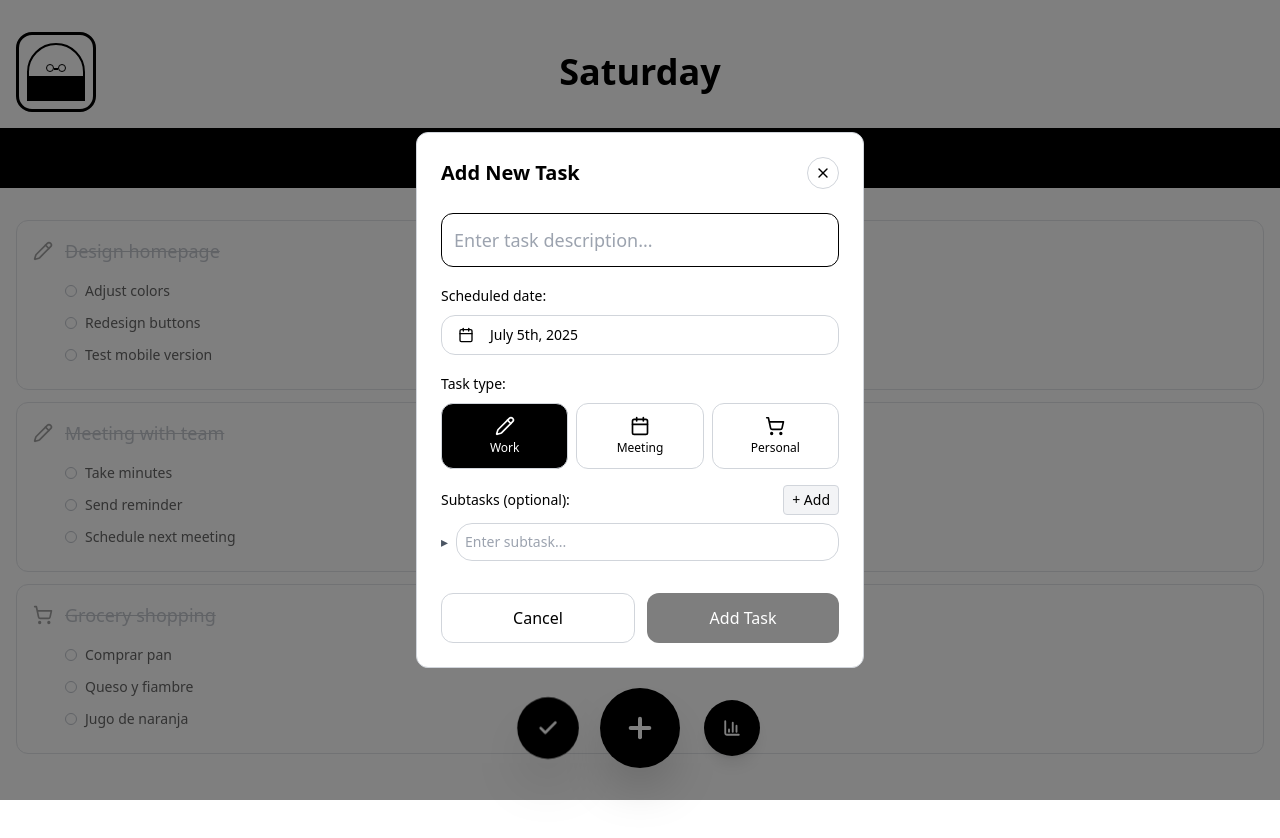
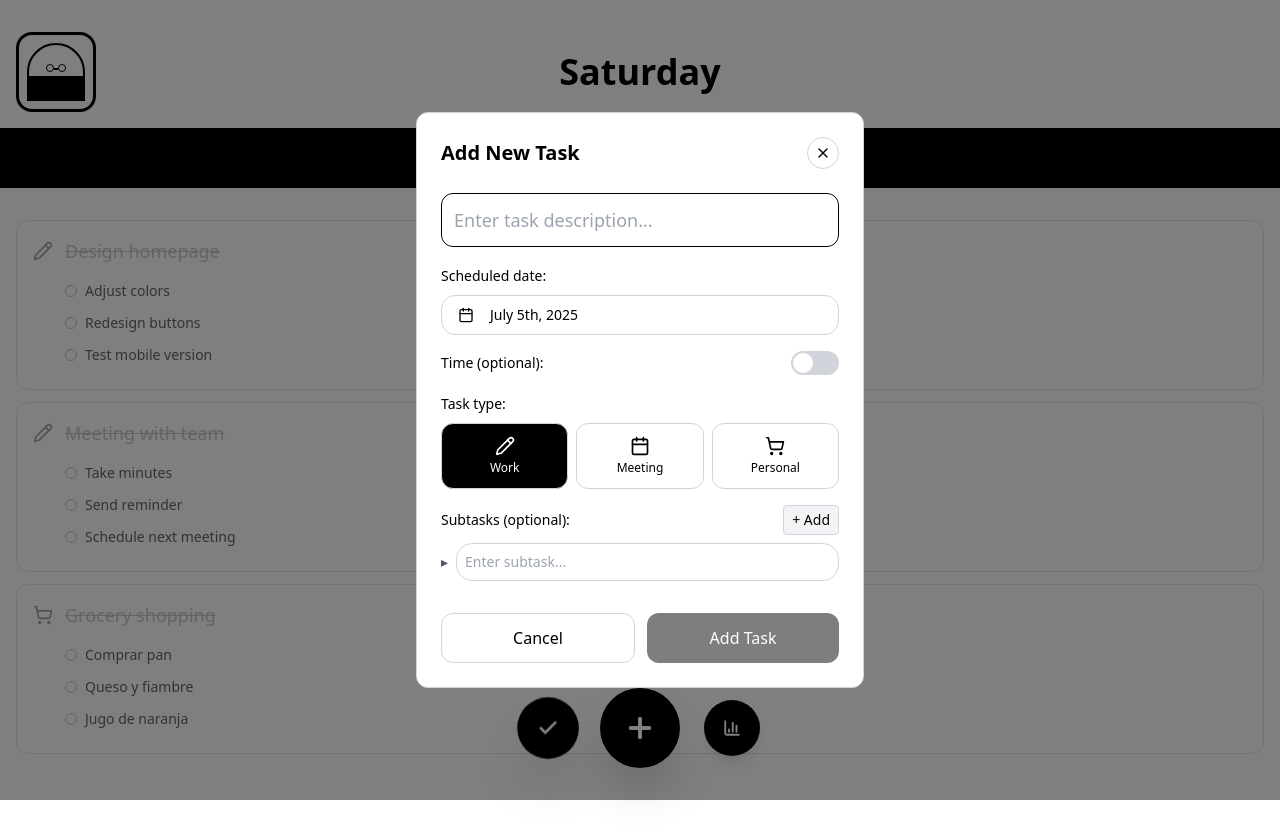
Before and after one commit to Hiizzzo/Steeb, a React (Vite) app: page / in a window 1280 px wide. Both pictures are taken after a click on the button 640 px from the left and 728 px from the top of the page. Shown: the top 838 px of the page. Built offline with nearby package versions, Linux system fonts and the light colour scheme.

Commit message:
Add task time scheduling feature with optional time input
Co-authored-by: theblexiz3010 <theblexiz3010@gmail.com>

```diff
--- a/src/components/CalendarView.tsx
+++ b/src/components/CalendarView.tsx
@@ -16,6 +16,7 @@ interface Task {
   completed: boolean;
   subtasks?: SubTask[];
   scheduledDate?: string;
+  scheduledTime?: string;
   completedDate?: string;
 }
 
@@ -286,6 +287,8 @@ const CalendarView: React.FC<CalendarViewProps> = ({
                       type={task.type}
                       completed={task.completed}
                       subtasks={task.subtasks}
+                      scheduledDate={task.scheduledDate}
+                      scheduledTime={task.scheduledTime}
                       onToggle={onToggleTask}
                       onToggleSubtask={onToggleSubtask}
                       onDelete={onDelete}
--- a/src/components/ModalAddTask.tsx
+++ b/src/components/ModalAddTask.tsx
@@ -16,7 +16,7 @@ interface SubTask {
 interface ModalAddTaskProps {
   isOpen: boolean;
   onClose: () => void;
-  onAddTask: (title: string, type: 'personal' | 'work' | 'meditation', subtasks?: SubTask[], scheduledDate?: string) => void;
+  onAddTask: (title: string, type: 'personal' | 'work' | 'meditation', subtasks?: SubTask[], scheduledDate?: string, scheduledTime?: string) => void;
 }
 
 const ModalAddTask: React.FC<ModalAddTaskProps> = ({ isOpen, onClose, onAddTask }) => {
@@ -24,6 +24,8 @@ const ModalAddTask: React.FC<ModalAddTaskProps> = ({ isOpen, onClose, onAddTask
   const [selectedType, setSelectedType] = useState<'personal' | 'work' | 'meditation'>('work');
   const [subtasks, setSubtasks] = useState<string[]>(['']);
   const [selectedDate, setSelectedDate] = useState<Date>(new Date());
+  const [selectedTime, setSelectedTime] = useState<string>('');
+  const [hasTime, setHasTime] = useState(false);
 
   const handleSubmit = (e: React.FormEvent) => {
     e.preventDefault();
@@ -37,10 +39,18 @@ const ModalAddTask: React.FC<ModalAddTaskProps> = ({ isOpen, onClose, onAddTask
         }));
 
       const scheduledDate = selectedDate.toISOString().split('T')[0];
-      onAddTask(title.trim(), selectedType, validSubtasks.length > 0 ? validSubtasks : undefined, scheduledDate);
+      onAddTask(
+        title.trim(),
+        selectedType,
+        validSubtasks.length > 0 ? validSubtasks : undefined,
+        scheduledDate,
+        hasTime ? selectedTime : undefined
+      );
       setTitle('');
       setSubtasks(['']);
       setSelectedDate(new Date());
+      setSelectedTime('');
+      setHasTime(false);
       onClose();
     }
   };
@@ -120,6 +130,38 @@ const ModalAddTask: React.FC<ModalAddTaskProps> = ({ isOpen, onClose, onAddTask
                 />
               </PopoverContent>
             </Popover>
+          </div>
+
+          {/* Selector de hora */}
+          <div className="space-y-2">
+            <div className="flex items-center justify-between">
+              <label className="text-sm font-medium text-black" style={{ fontFamily: 'system-ui, -apple-system, sans-serif' }}>
+                Time (optional):
+              </label>
+              <button
+                type="button"
+                onClick={() => setHasTime(!hasTime)}
+                className={`w-12 h-6 rounded-full transition-all ${
+                  hasTime ? 'bg-black' : 'bg-gray-300'
+                }`}
+              >
+                <div
+                  className={`w-5 h-5 bg-white rounded-full transition-transform ${
+                    hasTime ? 'translate-x-6' : 'translate-x-0.5'
+                  }`}
+                />
+              </button>
+            </div>
+
+            {hasTime && (
+              <input
+                type="time"
+                value={selectedTime}
+                onChange={(e) => setSelectedTime(e.target.value)}
+                className="w-full p-3 border border-gray-300 rounded-xl text-lg font-medium focus:outline-none focus:border-black"
+                style={{ fontFamily: 'system-ui, -apple-system, sans-serif' }}
+              />
+            )}
           </div>
 
           {/* Selector de tipo */}
--- a/src/components/TaskCard.tsx
+++ b/src/components/TaskCard.tsx
@@ -1,6 +1,6 @@
 
 import React, { useState, useRef } from 'react';
-import { Pencil, Calendar, ShoppingCart, CheckCircle, Circle, Trash2 } from 'lucide-react';
+import { Pencil, Calendar, ShoppingCart, CheckCircle, Circle, Trash2, Clock } from 'lucide-react';
 
 interface SubTask {
   id: string;
@@ -14,6 +14,8 @@ interface TaskCardProps {
   type: 'personal' | 'work' | 'meditation';
   completed: boolean;
   subtasks?: SubTask[];
+  scheduledDate?: string;
+  scheduledTime?: string;
   onToggle: (id: string) => void;
   onToggleSubtask?: (taskId: string, subtaskId: string) => void;
   onDelete?: (id: string) => void;
@@ -25,6 +27,8 @@ const TaskCard: React.FC<TaskCardProps> = ({
   type,
   completed,
   subtasks,
+  scheduledDate,
+  scheduledTime,
   onToggle,
   onToggleSubtask,
   onDelete
@@ -179,7 +183,8 @@ const TaskCard: React.FC<TaskCardProps> = ({
               {getTypeIcon()}
             </div>
 
-            {/* Texto de la tarea */}
+            {/* Texto de la tarea y hora */}
+            <div className="flex-1">
               <span
                 className={`text-lg font-medium transition-all duration-300 ${
                   completed
@@ -190,6 +195,20 @@ const TaskCard: React.FC<TaskCardProps> = ({
               >
                 {title}
               </span>
+
+              {/* Mostrar hora si está disponible */}
+              {scheduledTime && (
+                <div className="flex items-center mt-1 space-x-1">
+                  <Clock size={14} className={`${completed ? 'text-gray-400' : 'text-gray-500'}`} />
+                  <span
+                    className={`text-sm ${completed ? 'text-gray-400' : 'text-gray-500'}`}
+                    style={{ fontFamily: 'system-ui, -apple-system, sans-serif' }}
+                  >
+                    {scheduledTime}
+                  </span>
+                </div>
+              )}
+            </div>
           </div>
 
           {/* Checkbox - solo mostrar si no hay subtareas */}
--- a/src/pages/Index.tsx
+++ b/src/pages/Index.tsx
@@ -21,6 +21,7 @@ interface Task {
   completed: boolean;
   subtasks?: SubTask[];
   scheduledDate?: string;
+  scheduledTime?: string;
   completedDate?: string;
 }
 
@@ -166,14 +167,15 @@ const Index = () => {
     }
   };
 
-  const handleAddTask = (title: string, type: 'personal' | 'work' | 'meditation', subtasks?: SubTask[], scheduledDate?: string) => {
+  const handleAddTask = (title: string, type: 'personal' | 'work' | 'meditation', subtasks?: SubTask[], scheduledDate?: string, scheduledTime?: string) => {
     const newTask: Task = {
       id: Date.now().toString(),
       title,
       type,
       completed: false,
       subtasks,
-      scheduledDate: scheduledDate || new Date().toISOString().split('T')[0]
+      scheduledDate: scheduledDate || new Date().toISOString().split('T')[0],
+      scheduledTime
     };
 
     setTasks(prevTasks => [...prevTasks, newTask]);
@@ -223,6 +225,8 @@ const Index = () => {
                     type={task.type}
                     completed={task.completed}
                     subtasks={task.subtasks}
+                    scheduledDate={task.scheduledDate}
+                    scheduledTime={task.scheduledTime}
                     onToggle={handleToggleTask}
                     onToggleSubtask={handleToggleSubtask}
                     onDelete={handleDeleteTask}
```
Lines whose indentation alone changed are shown as unchanged.
